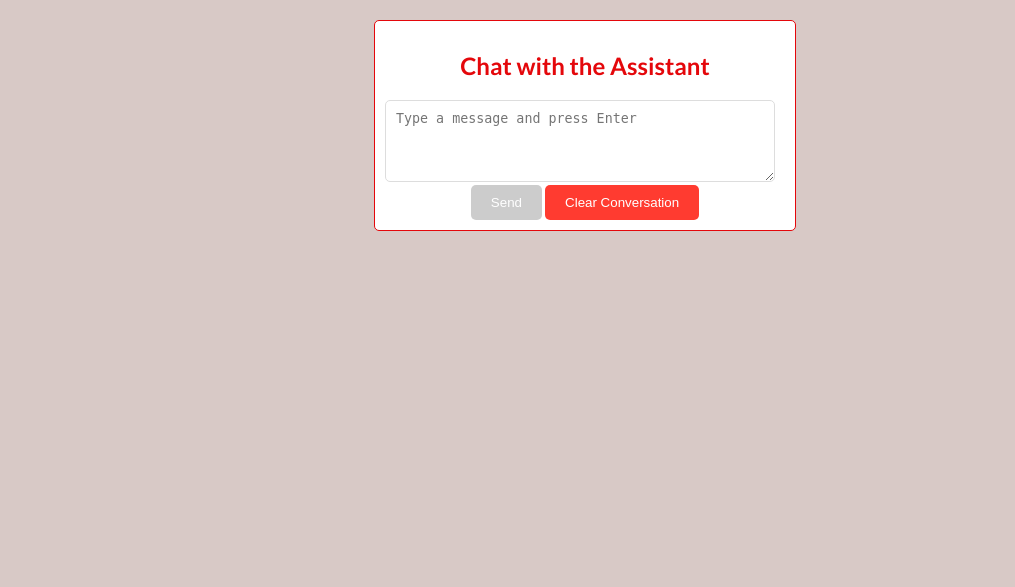
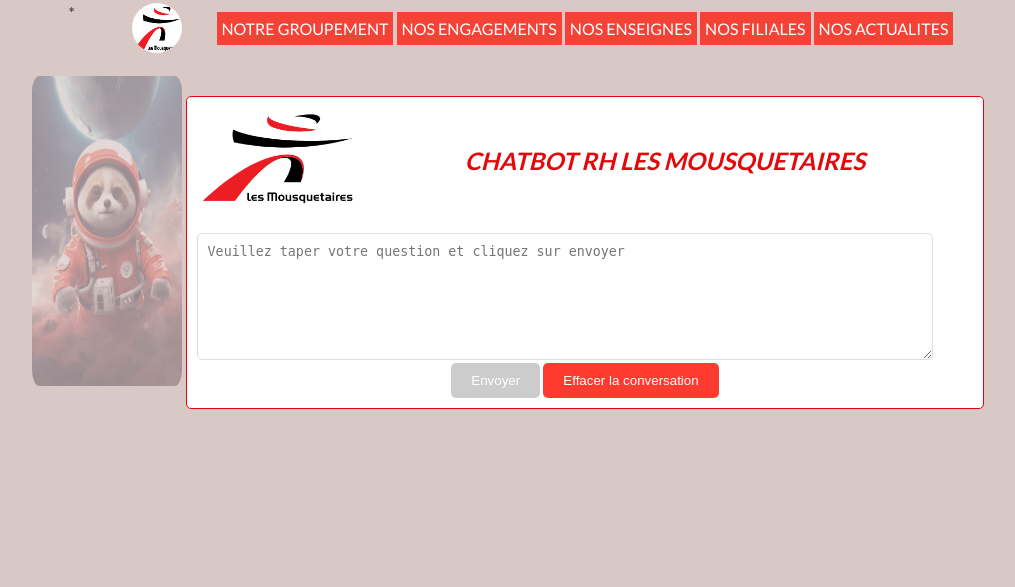
Before and after one commit to TheoDemessance/astro-LLM, a Flask app: page / in a window 1280 px wide. Shown: the top 587 px of the page, without its empty margins (55-1070 px from the left). Run offline with Flask 3, Linux system fonts and the light colour scheme.

Commit message:
refonte front

```diff
--- a/app/static/css/styles.css
+++ b/app/static/css/styles.css
@@ -15,7 +15,7 @@
 }
 
 #chat-container {
-    max-width: 400px;
+    max-width: 900px;
     margin: 0 auto;
     text-align: left;
     padding: 10px;
@@ -89,24 +89,24 @@
 }
 
 .message-container {
-    max-width: 70%;
+    max-width: 90%;
     display: flex;
     margin: 10px 0;
     flex-direction: column; /* Adjust to column layout */
 }
 
 .user-message-container {
-    max-width: 70%;
+    max-width: 90%;
     display: flex;
     margin: 10px 0;
     flex-direction: column; /* Adjust to column layout */
 }
 
 .assistant-message-container {
-    max-width: 70%;
+    max-width: 90%;
     display: flex;
     margin: 10px 0;
-    padding-left: 30%;
+    padding-left: 10%;
     flex-direction: column; /* Adjust to column layout */
 }
 
@@ -140,3 +140,16 @@
     border-radius: 5px;
     cursor: pointer;
 }
+
+a:link, a:visited {
+    background-color: #f44336;
+    color: white;
+    padding: 7px 5px;
+    text-align: center;
+    text-decoration: none;
+    display: inline-block;
+  }
+
+  a:hover, a:active {
+    background-color: red;
+  }
--- a/app/templates/index.html
+++ b/app/templates/index.html
@@ -7,20 +7,45 @@
     <link rel="stylesheet" type="text/css" href="{{ url_for('static', filename='css/styles.css') }}">
 </head>
 <body>
+    <table width="90%" align="center" border="0">
+		<tr>
+		    <td>
+                <img src="static/images/logo.png" align="right" width="50" height="50" style="border-radius: 50%">*
+            </td>
+			<td>
+				<a href="https://www.mousquetaires.com/notre-groupement/">NOTRE GROUPEMENT</a>
+				<a href="https://www.mousquetaires.com/nos-engagements/">NOS ENGAGEMENTS</a>
+				<a href="https://www.mousquetaires.com/nos-enseignes/">NOS ENSEIGNES</a>
+				<a href="https://www.mousquetaires.com/nos-filiales/">NOS FILIALES</a>
+				<a href="https://www.mousquetaires.com/nos-actualites/">NOS ACTUALITES</a>
+			</td>
+			<td></td>
+		</tr>
+		<tr style="height:530px">
+			<td width="15%" valign="top" align="right"><br/>
+				<img src="static/images/astro.png" align="right" width="150" height="310" style="border-radius: 5%; opacity: 0.3">
+			</td>
+			<td width="70%" valign="top"><br/>
 				<div id="chat-container">
-        <h2>Chat with the Assistant</h2>
+					<img src="static/images/logo.png" align="left" width="160" height="100"><br/>
+					<h2><i>CHATBOT RH LES MOUSQUETAIRES</i></h2><br/><br/>
 					<div id="chat-box">
 						<!-- Chat messages will be displayed here -->
 					</div>
-        <textarea rows="4"id="user-input" placeholder="Type a message and press Enter"></textarea>
+					<textarea rows="7"id="user-input" placeholder="Veuillez taper votre question et cliquez sur envoyer"></textarea>
 					<div style="text-align: center;">
-            <button id="send-button">Send</button>
-            <button id="clear-button" class="clear-button">Clear Conversation</button>
+						<button id="send-button">Envoyer</button>
+						<button id="clear-button" class="clear-button">Effacer la conversation</button>
 					</div>
 					<div id="loading-indicator">
 						<div class="lds-ring"><div></div><div></div><div></div><div></div></div>
 					</div>
 				</div>
+			</td>
+			<td width="15%" valign="top" align="left">
+			</td>
+		</tr>
+		</table>
 
     <script>
         const chatBox = document.getElementById("chat-box");
```
Also changed, not shown: app/static/images/astro.png (added), app/static/images/logo.png (added). Lines whose indentation alone changed are shown as unchanged.
